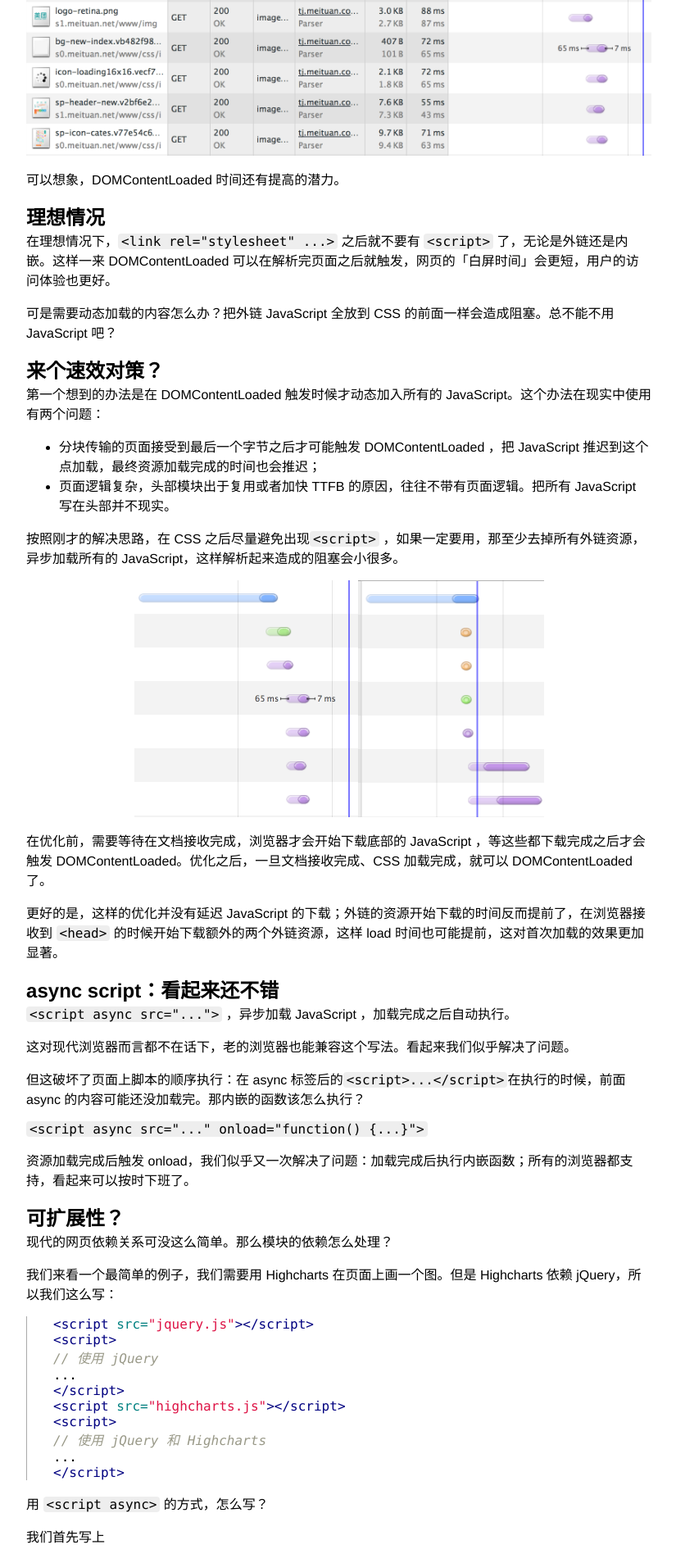
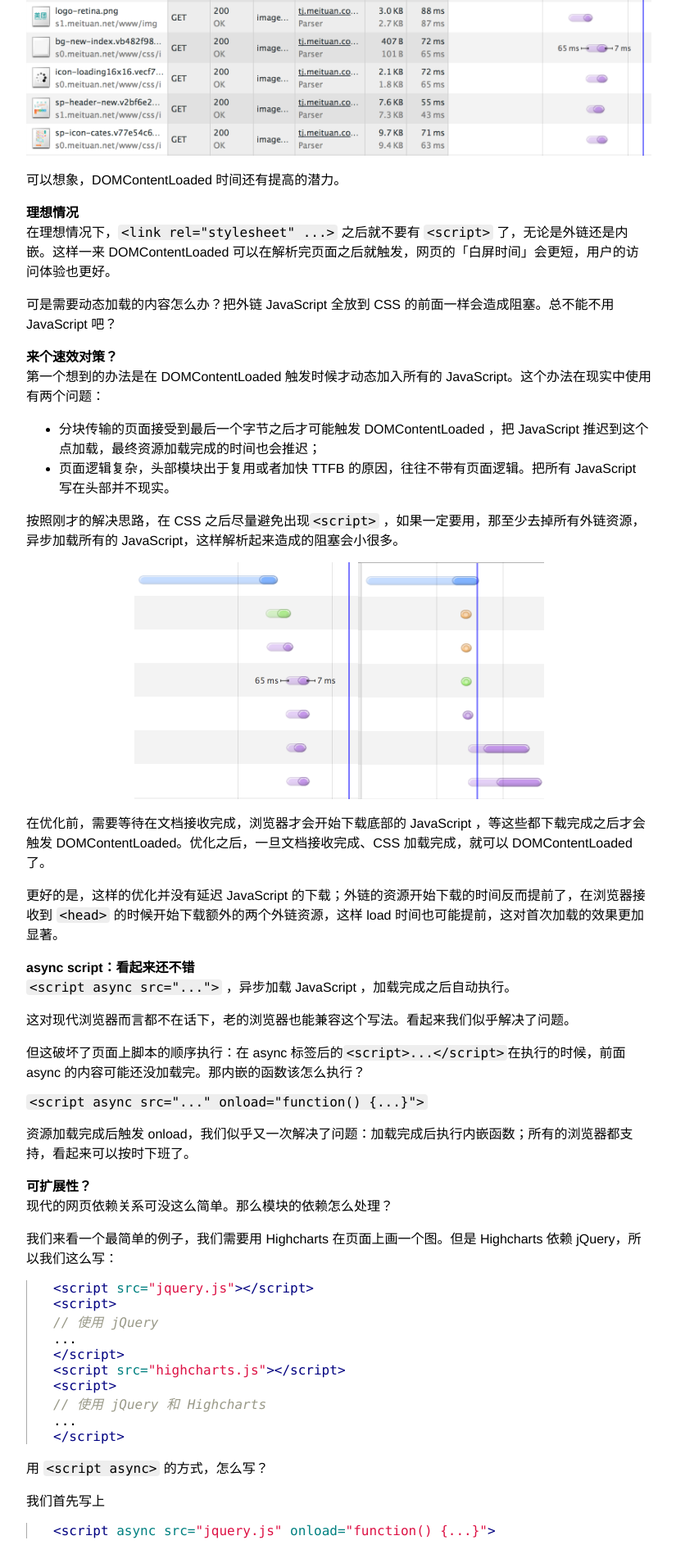
Before and after one commit to th507/blog, a Jekyll site: the page built from index.html, in a window 1280 px wide. Shown: the part 362-2258 px from the top of the page at 82% size, without its empty margins (357-1182 px from the left). Built offline with Jekyll 4.4.1, drawn with Linux system fonts in a browser that asks for light colours; Markdown is read by kramdown in place of the engine named in the settings.

Commit message:
fix typo

```diff
--- a/css/main.css
+++ b/css/main.css
@@ -246,7 +246,7 @@ h1, h2, h3, h4, h5, h6, p {
         text-indent: 0;
     }
 }
-<D-r>.post h2, .post h3 {
+.post h2, .post h3 {
     font-size: 1em;
 }
 .post p {
```
